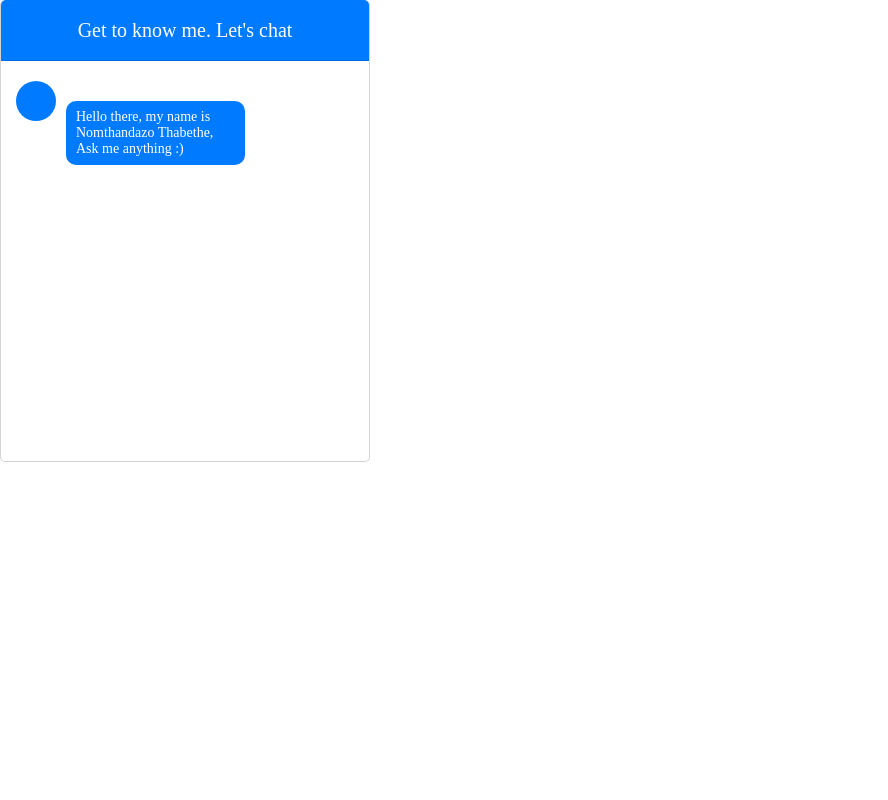
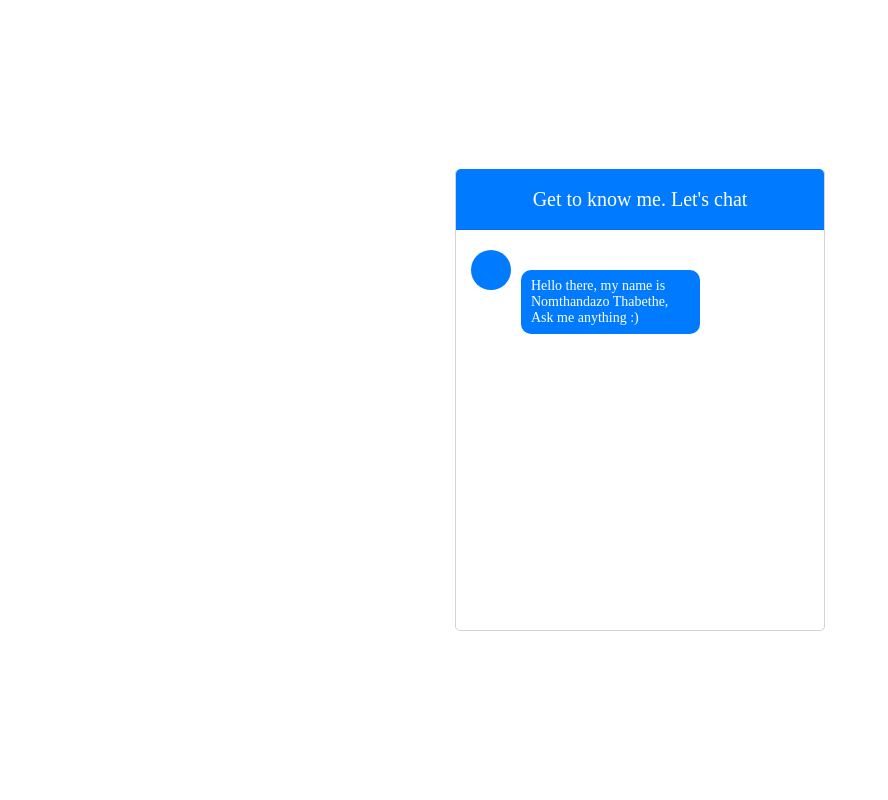
Before and after one commit to NomthandazoThabethe/nomthandazothabethe.github.io, a PHP site: page / in a window 1280 px wide. Shown: the whole page, without its empty margins (0-888 px from the left). Run offline with PHP 8.4, Linux system fonts and the light colour scheme; some libraries are stand-ins or nearby versions.

Commit message:
adding new commits

```diff
--- a/style.css
+++ b/style.css
@@ -6,11 +6,11 @@
     font-family: 'css?family-Poppins';
 }
 
-/* html, body{
+html, body{
     display: grid;
     height: 100%;
     place-items: center;
-} */
+}
 
 .wrapper{
     width: 370px;
```
